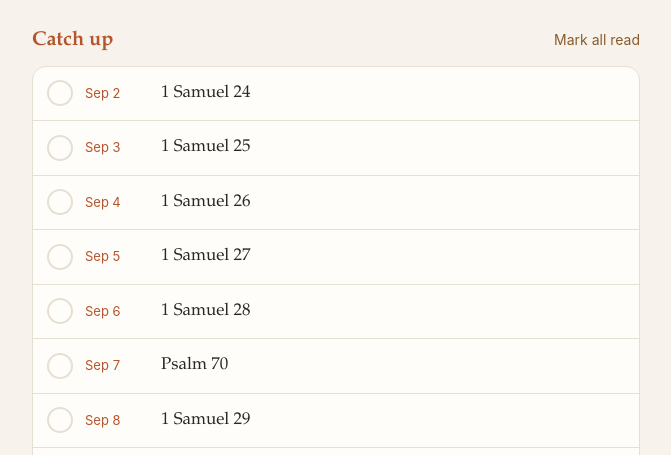
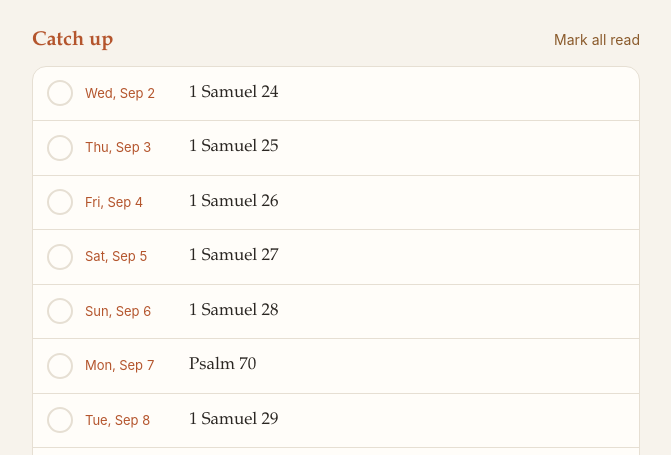
Before and after one commit to thewahlstedts/daily-reading, a plain HTML site: page index.html in a window 1280 px wide. Shown: the part 327-782 px from the top of the page, without its empty margins (304-975 px from the left). Drawn offline with Linux system fonts and the light colour scheme.

Commit message:
Show day of the week in list dates
Co-Authored-By: Claude Opus 5.5 (1M context) <noreply@anthropic.com>

```diff
--- a/app.js
+++ b/app.js
@@ -51,7 +51,7 @@ function todayIndex() {
   return dayNumber(isoDate(new Date())) - dayNumber(state.start);
 }
 
-const fmtShort = new Intl.DateTimeFormat(undefined, { month: 'short', day: 'numeric' });
+const fmtShort = new Intl.DateTimeFormat(undefined, { weekday: 'short', month: 'short', day: 'numeric' });
 const fmtLong = new Intl.DateTimeFormat(undefined, { weekday: 'long', month: 'long', day: 'numeric' });
 const fmtMonth = new Intl.DateTimeFormat(undefined, { month: 'long', year: 'numeric' });
 
--- a/styles.css
+++ b/styles.css
@@ -83,7 +83,7 @@ section > h2, .section-head { margin-bottom: 10px; }
 .item { display: flex; align-items: center; gap: 12px; padding: 10px 14px; border-top: 1px solid var(--line); }
 .item:first-child { border-top: 0; }
 .item.is-today { background: var(--accent-soft); }
-.item .date { width: 64px; flex: none; color: var(--muted); font-size: 13px; font-variant-numeric: tabular-nums; }
+.item .date { width: 92px; flex: none; color: var(--muted); font-size: 13px; font-variant-numeric: tabular-nums; }
 .item .open { flex: 1; text-align: left; background: none; border: 0; padding: 4px 0; cursor: pointer; font-family: var(--serif); font-size: 17px; }
 .item.read .open { color: var(--muted); text-decoration: line-through; text-decoration-color: var(--line); }
 .item.late .date { color: var(--late); }
```
